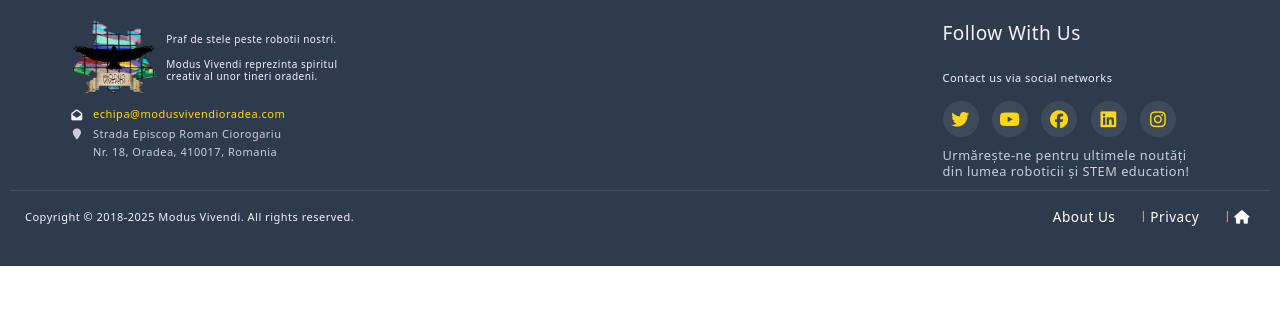
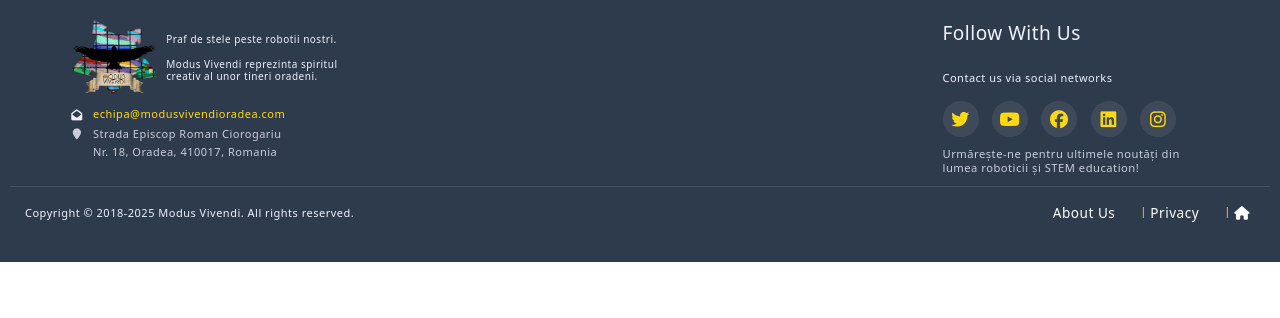
Before and after one commit to derzse/MV_site_temp, a Flask app: page / in a window 1280 px wide. Shown: the part 425-743 px from the top of the page. Run offline with Flask 3, Linux system fonts and the light colour scheme.

Commit message:
Minor corrections

```diff
--- a/static/css/main.css
+++ b/static/css/main.css
@@ -911,7 +911,7 @@ a[href^="mailto:"]:focus {
 }
 
 .social-description {
-  font-size: 0.8rem;
+  font-size: 0.7rem;
   text-align: center;
   opacity: 0.8;
   line-height: 1.4;
--- a/templates/footer_row_first.html
+++ b/templates/footer_row_first.html
@@ -4,12 +4,15 @@
         <div class="widget-area col-12 col-sm-12 col-md-3 col-lg-3">
             {% include 'footer_row_first_widget_1.html' %}
         </div>
+        <!-- Placeholder for Widget 2 -->
         <div class="col-12 col-md-3">
 
         </div>
+        <!-- Placeholder for Widget 3 -->
         <div class="col-12 col-md-3">
 
         </div>
+        <!-- Placeholder for Widget 4 -->
         <div class="widget-area col-12 col-sm-12 col-md-3 col-lg-3">
             {% include 'footer_row_first_widget_4.html' %}
         </div>
```
